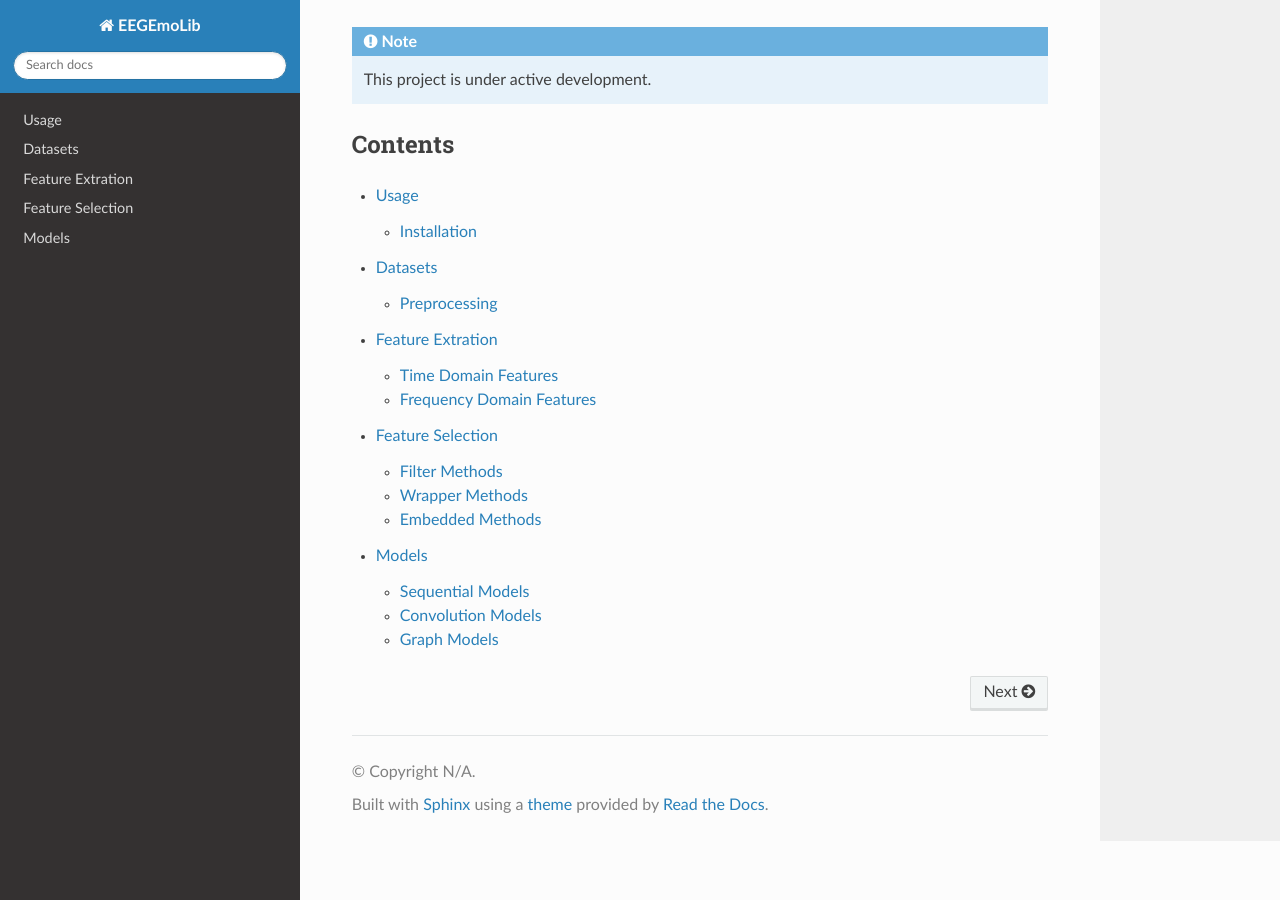
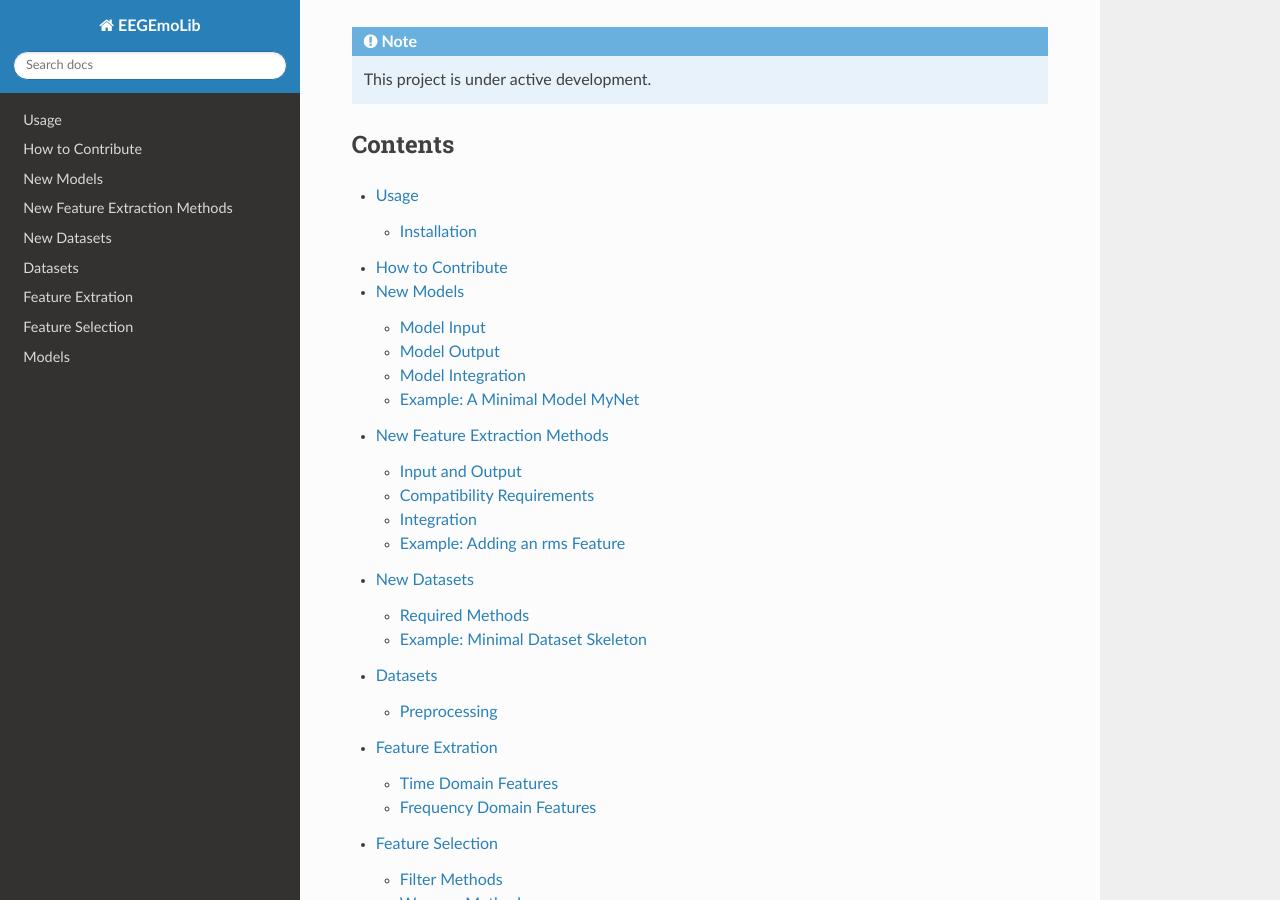
Before and after one commit to BlueNine9/EEGEmoLib-docs, a Sphinx documentation site: the page built from docs/source/index.rst, in a window 1280 px wide and 900 px high, scrolled down 229 px. Built offline with Sphinx 7.4.7 and the Read the Docs theme 3.1.0, drawn with Linux system fonts in a browser that asks for light colours; some of the changed lines change nothing that is shown.

Commit message:
Updated how_to_contribute

```diff
--- /dev/null
+++ b/docs/source/how_to_contribute.rst
@@ -0,0 +1,169 @@
+How to Contribute
+=================
+
+This document describes how to contribute new models, feature extraction methods, and datasets to EEGEmoLib.
+
+New Models
+==========
+
+Model Input
+-----------
+
+For most models, the input shape is ``[B, 1, C, F]``, where ``B`` denotes the batch size, ``C`` the number of channels, and ``F`` the feature length.
+
+When constructing a model, we provide two arguments: ``num_classes`` and ``input_shape``, which represent the number of target classes and the input shape, respectively. If your model requires additional parameters, please assign them reasonable default values.
+
+Ideally, your model should be able to adaptively construct its architecture based on the provided ``input_shape``. If your model requires a fixed feature length, you should still make an effort to support a variable number of channels. If the provided ``input_shape`` is incompatible with your model, you should raise a clear error indicating the expected input format.
+
+Model Output
+------------
+
+We recommend that your model outputs logits with shape ``[B, num_classes]``. Tuple outputs are also supported, allowing you to return additional information. By default, EEGEmoLib uses the last element of the tuple as the classification output.
+
+If your model outputs a 3D tensor of shape ``[B, T, num_classes]``, EEGEmoLib will automatically apply ``mean(dim=1)``.
+
+Model Integration
+-----------------
+
+1. Add a new file under ``src/eegemolib/models/``, e.g., ``MyNet.py``.
+2. Define the model class (the class name must match ``model.name`` in the configuration).
+
+Example: A Minimal Model MyNet
+------------------------------
+
+.. code-block:: python
+
+   # src/eegemolib/models/2d_analysis/MyNet.py
+   import torch
+   import torch.nn as nn
+
+   class MyNet(nn.Module):
+       def __init__(self, n_classes=3, input_shape=None, feature_dim=1050, hidden=128):
+           super().__init__()
+           self.net = nn.Sequential(
+               nn.Flatten(),
+               nn.Linear(input_shape[2] * feature_dim, hidden),
+               nn.ReLU(),
+               nn.Linear(hidden, n_classes),
+           )
+
+       def forward(self, x):  # x: [B, 1, C, F]
+           return self.net(x)
+
+New Feature Extraction Methods
+==============================
+
+Input and Output
+----------------
+
+Typically, the input to a feature extraction method is a single-trial EEG signal with shape ``[channels, timesteps]``. In addition, an ``args`` dictionary is provided, which is configured via ``feature.args`` in the YAML file.
+
+Your feature extraction method should output a 3D tensor of shape ``[channels, windows, bands]``. If your method is band-independent, you may set the third dimension (bands) to 1.
+
+Compatibility Requirements
+--------------------------
+
+If you want your method to support ``adaptive_band_weight``, the output must contain an interpretable bands dimension. Other than this, there are no strict compatibility requirements.
+
+Integration
+-----------
+
+Add your function to ``src/eegemolib/preprocess/features.py``.
+
+Example: Adding an rms Feature
+------------------------------
+
+.. code-block:: python
+
+   def rms(data, args):
+       window_length = args['win_length']
+       sample_rate = args['down_sample']
+       n_channels, n_samples = data.shape
+
+       points = int(sample_rate * window_length)
+       n_windows = n_samples // points
+
+       out = np.zeros((n_channels, n_windows, 1), dtype=np.float32)
+       for w in range(n_windows):
+           seg = data[:, w * points:(w + 1) * points]
+           out[:, w, 0] = np.sqrt(np.mean(seg ** 2, axis=1))
+       return out
+
+New Datasets
+============
+
+In principle, we do not recommend manually adding new datasets to EEGEmoLib. If you would like to include a new dataset, please open an issue and provide the dataset link. We will integrate it into EEGEmoLib accordingly.
+
+If you still wish to add a dataset yourself, please follow the instructions below.
+
+Typically, adding a new dataset requires implementing two classes:
+
+1. **Preprocess class** (handles conversion from raw data to cached data)
+2. **Dataset class** (loads cached data and returns batches during training)
+
+Required Methods
+----------------
+
+Preprocess Class: inherit from ``BasePreprocess``
+
+Suggested path: ``src/eegemolib/preprocess/yourset_preprocess.py``
+
+Must implement:
+
+- ``_load_data(self, path)``
+- ``_load_feature(self, path, feature_list)``
+- ``_preprocess(self, data)``
+
+Optional overrides:
+
+- ``_split(...)``
+- ``_feature_compute(...)``, ``_feature_selection(...)``
+
+Dataset Class: inherit from ``BaseDataset``
+
+Suggested path: ``src/eegemolib/data/yourset_dataset.py``
+
+Must implement:
+
+- ``__init__(self, args, test=False)``
+- ``__getitem__(self, index)`` (returns ``{'data': ..., 'label': ...}``)
+- ``__len__(self)``
+- ``__str__(self)``
+
+Example: Minimal Dataset Skeleton
+---------------------------------
+
+.. code-block:: python
+
+   # src/eegemolib/preprocess/myset_preprocess.py
+   from .base_preprocess import BasePreprocess
+
+   class MysetPreprocess(BasePreprocess):
+       def _load_data(self, path):
+           # return data_list, label_list
+           pass
+
+       def _load_feature(self, path, feature_list):
+           pass
+
+       def _preprocess(self, data):
+           return data
+
+.. code-block:: python
+
+   # src/eegemolib/data/myset_dataset.py
+   from data.base_dataset import BaseDataset
+
+   class MysetDataset(BaseDataset):
+       def __init__(self, args, test=False):
+           super().__init__(args)
+           ...
+
+       def __getitem__(self, index):
+           return {'data': data_tensor, 'label': label_tensor}
+
+       def __len__(self):
+           return self.length
+
+       def __str__(self):
+           return 'MYSET'
--- a/docs/source/index.rst
+++ b/docs/source/index.rst
@@ -16,6 +16,7 @@
 .. toctree::
 
    usage
+   how_to_contribute
    datasets
    featureextraction
    featureselection
```
Also changed, not shown: 1 other file.
